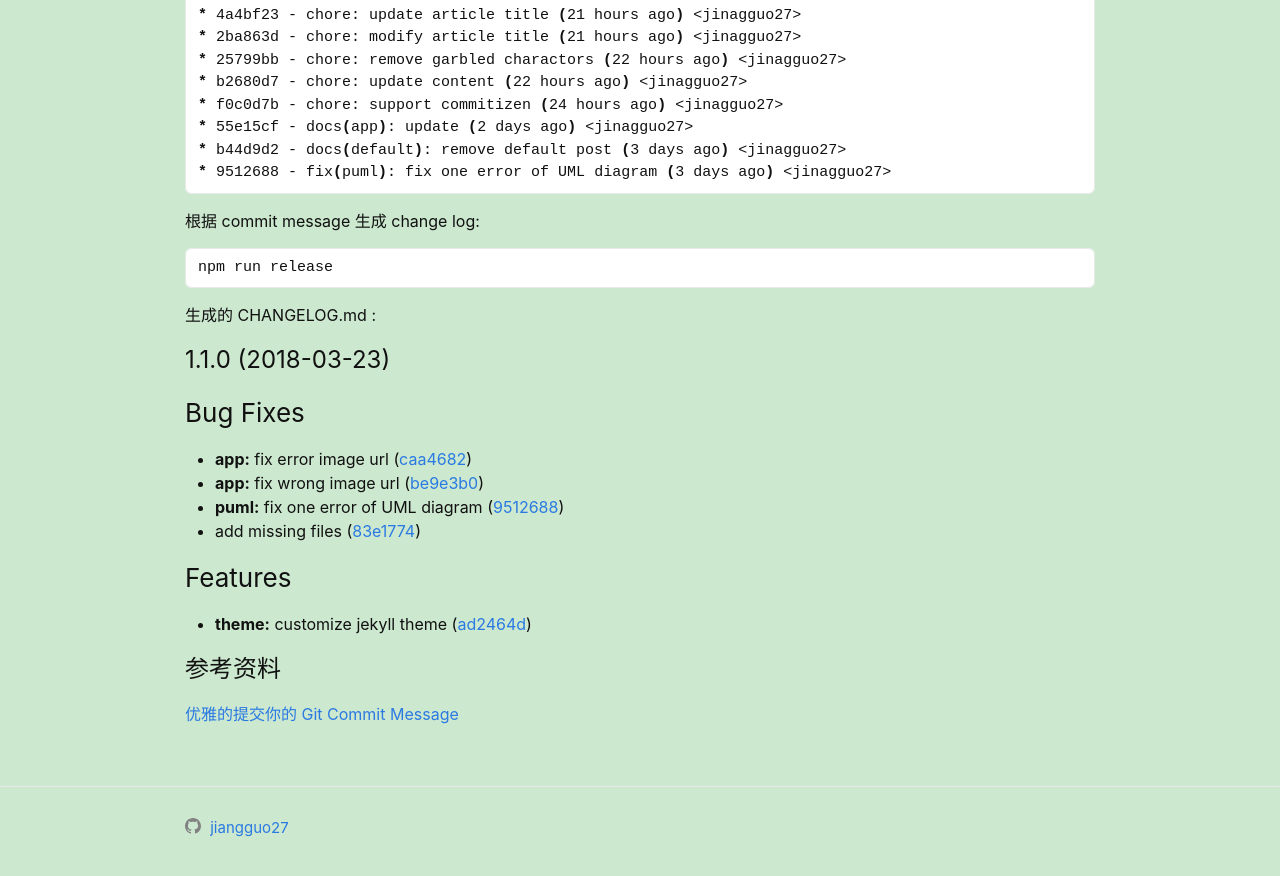
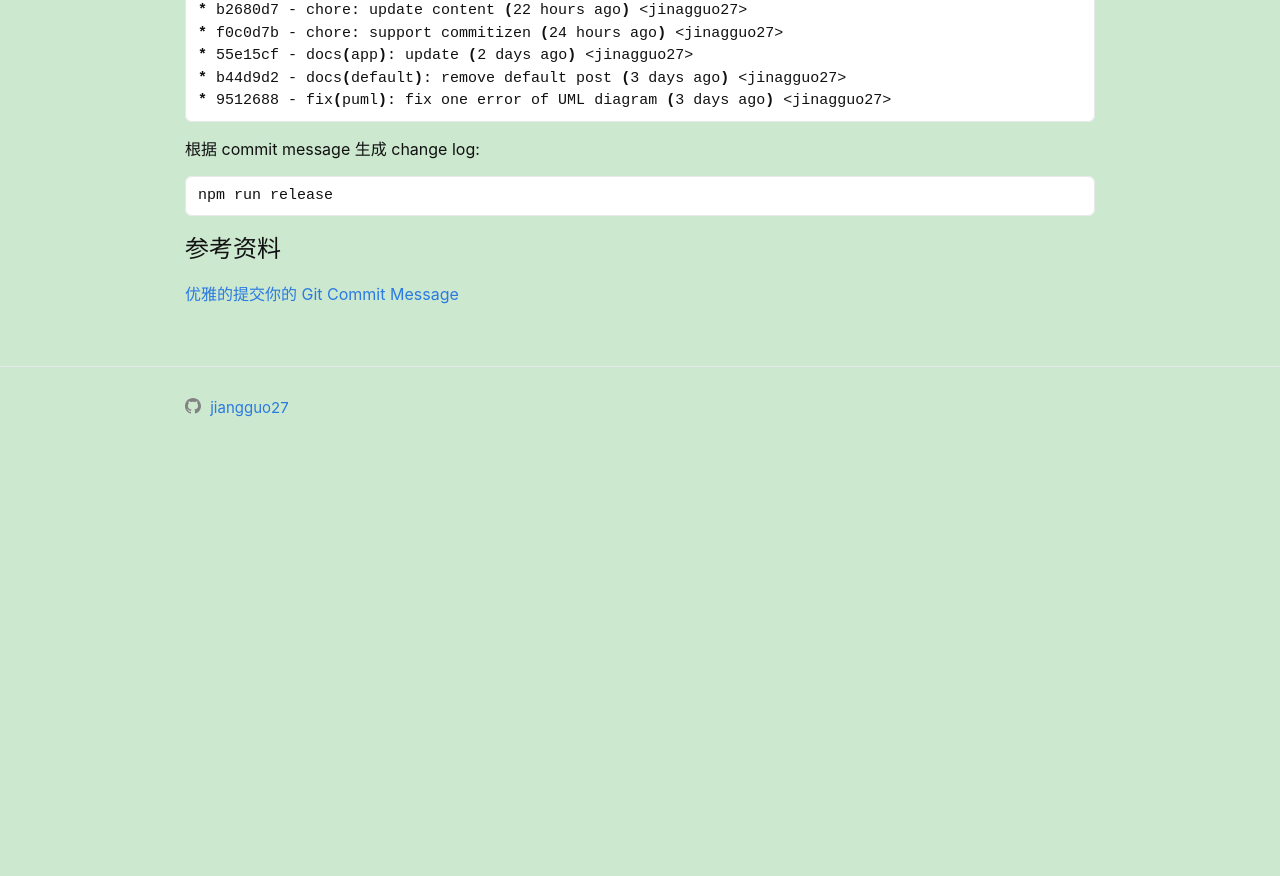
Before and after one commit to jiangguo27/jiangguo27.github.io, a Jekyll site: the page built from _posts/2018-03-23-git-commit-message.md, in a window 1280 px wide and 900 px high, scrolled down 3894 px. Shown: the top 876 px of the window. Built offline with Jekyll 4.4.1, drawn with Linux system fonts in a browser that asks for light colours; after the commit the page ends 4374 px from its top, so only the background shows below that; some of the changed text lies outside the part shown.

Commit message:
chore: update content

````diff
--- a/_posts/2018-03-23-git-commit-message.md
+++ b/_posts/2018-03-23-git-commit-message.md
@@ -10,9 +10,6 @@ categories: git
 - [工具](#%E5%B7%A5%E5%85%B7)
 - [安装](#%E5%AE%89%E8%A3%85)
 - [验证](#%E9%AA%8C%E8%AF%81)
-- [1.1.0 (2018-03-23)](#110-2018-03-23)
-    - [Bug Fixes](#bug-fixes)
-    - [Features](#features)
 - [参考资料](#%E5%8F%82%E8%80%83%E8%B5%84%E6%96%99)
 
 <!-- /TOC -->
@@ -218,23 +215,6 @@ Line 1 will be cropped at 100 characters. All other lines will be wrapped after
 npm run release
 ```
 
-生成的 CHANGELOG.md :
-
-<a name="1.1.0"></a>
-# 1.1.0 (2018-03-23)
-
-### Bug Fixes
-
-* **app:** fix error image url ([caa4682](https://github.com/jiangguo27/jiangguo27.github.io/commit/caa4682))
-* **app:** fix wrong image url ([be9e3b0](https://github.com/jiangguo27/jiangguo27.github.io/commit/be9e3b0))
-* **puml:** fix one error of UML diagram ([9512688](https://github.com/jiangguo27/jiangguo27.github.io/commit/9512688))
-* add missing files ([83e1774](https://github.com/jiangguo27/jiangguo27.github.io/commit/83e1774))
-
-
-### Features
-
-* **theme:** customize jekyll theme ([ad2464d](https://github.com/jiangguo27/jiangguo27.github.io/commit/ad2464d))
-
 # 参考资料
 
 [优雅的提交你的 Git Commit Message](https://zhuanlan.zhihu.com/p/34223150)
````
